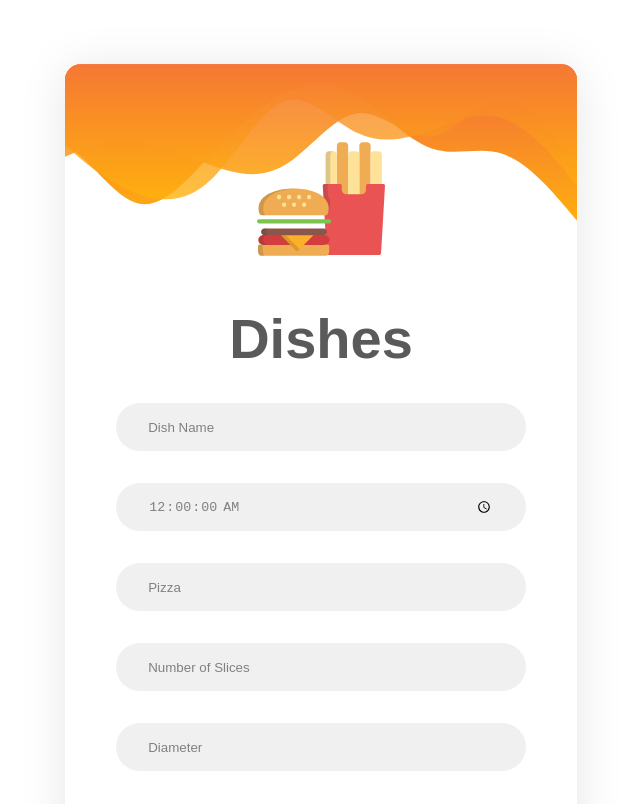
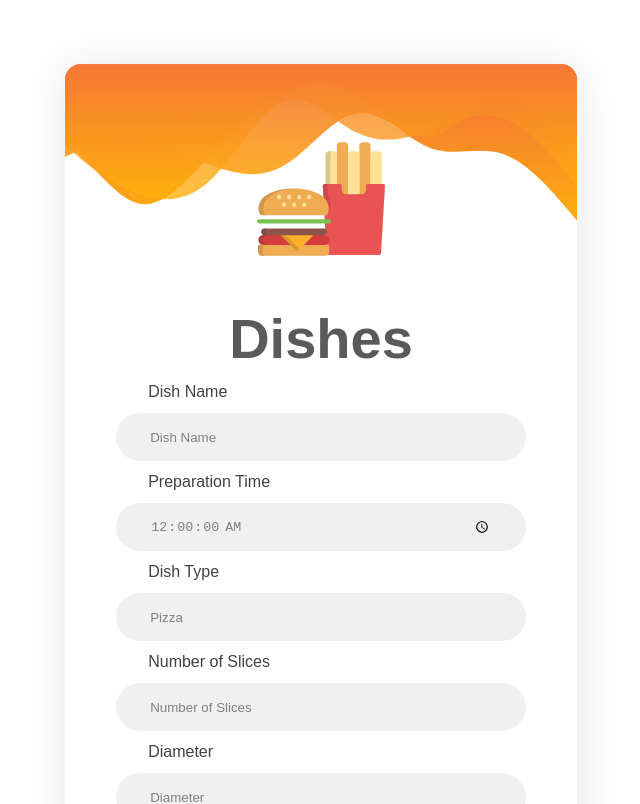
Before and after one commit to baqardo/dishes-form, a React (Create React App) app: page / in a window 1280 px wide. Shown: the top 804 px of the page, without its empty margins (319-959 px from the left). Built offline with nearby package versions, Linux system fonts and the light colour scheme.

Commit message:
Fields validation indicators

```diff
--- a/src/components/Button/Button.js
+++ b/src/components/Button/Button.js
@@ -2,6 +2,10 @@ import React from "react";
 
 import "./Button.scss";
 
-const Button = props => <button className="button">{props.children}</button>;
+const Button = props => (
+  <button className="button" disabled={props.disabled}>
+    {props.children}
+  </button>
+);
 
 export default Button;
--- a/src/components/Button/Button.scss
+++ b/src/components/Button/Button.scss
@@ -17,4 +17,15 @@
   @media screen and (max-width: 640px) {
     font-size: 1rem;
   }
+
+  &:hover,
+  &:focus {
+    outline: none;
+    cursor: pointer;
+    background-color: #f36a3e;
+  }
+
+  &[disabled] {
+    background-color: rgb(189, 189, 189);
+  }
 }
--- a/src/components/Field/Field.js
+++ b/src/components/Field/Field.js
@@ -3,12 +3,23 @@ import React from "react";
 import "./Field.scss";
 
 const Field = props => {
+  let classes = "field__input";
+
+  if (props.invalid) classes += " field__input--invalid";
+
   const fieldTemplates = {
     input: () => (
-      <input className="field__input" {...props.elementConfig} value={props.value} onChange={props.changed} required />
+      <input
+        className={classes}
+        id={props.id}
+        {...props.elementConfig}
+        value={props.value}
+        onChange={props.changed}
+        required
+      />
     ),
     select: () => (
-      <select className="field__input field__input--select" value={props.value} onChange={props.changed}>
+      <select className="field__input field__input--select" id={props.id} value={props.value} onChange={props.changed}>
         {props.elementConfig.options.map(option => (
           <option className="field__option" key={option.value} value={option.value}>
             {option.displayValue}
@@ -18,7 +29,16 @@ const Field = props => {
     ),
   };
 
-  let fieldElement = fieldTemplates[props.elementType]();
+  console.log(props);
+
+  let fieldElement = (
+    <>
+      <label className="field__label" for={props.id}>
+        {props.elementConfig.placeholder}
+      </label>
+      {fieldTemplates[props.elementType]()}
+    </>
+  );
 
   return fieldElement;
 };
--- a/src/components/Field/Field.scss
+++ b/src/components/Field/Field.scss
@@ -8,7 +8,8 @@
     width: 80%;
 
     border-radius: 1.5rem;
-    border: none;
+    border: 2px solid transparent;
+
     background-color: rgb(240, 240, 240);
     color: rgb(128, 128, 128);
 
@@ -25,19 +26,47 @@
       -webkit-appearance: none;
       appearance: none;
 
-      margin-bottom: 2rem;
-
       cursor: pointer;
     }
 
-    &:not(&:last-of-type) {
-      margin-bottom: 2rem;
+    &--invalid {
+      background-color: rgb(252, 169, 169);
+
+      &:hover,
+      &:focus {
+        border: 2px solid rgb(252, 169, 169);
+      }
+
+      &::placeholder {
+        color: rgb(87, 87, 87);
+        opacity: 1;
+      }
+
+      &::-ms-input-placeholder {
+        color: rgb(87, 87, 87);
+      }
+    }
+
+    &[type="time"] {
+      cursor: pointer;
     }
   }
 
   &__option {
     background-color: rgb(240, 240, 240);
     color: rgb(128, 128, 128);
+  }
+
+  &__label {
+    margin: 0.75rem 10%;
+    padding-left: 2rem;
+
+    font-family: Arial, Helvetica, sans-serif;
+    color: rgb(65, 65, 65);
+
+    &:hover {
+      cursor: pointer;
+    }
   }
 }
 
--- a/src/containers/Form/Form.js
+++ b/src/containers/Form/Form.js
@@ -17,6 +17,7 @@ class Form extends Component {
         elementConfig: {
           type: "text",
           placeholder: "Dish Name",
+          minlength: "2",
         },
         value: "",
         validation: {
@@ -31,7 +32,7 @@ class Form extends Component {
         elementType: "input",
         elementConfig: {
           type: "time",
-          placeholder: "Dish Name",
+          placeholder: "Preparation Time",
           step: "1",
         },
         value: "00:00:00",
@@ -50,6 +51,7 @@ class Form extends Component {
             { value: "soup", displayValue: "Soup" },
             { value: "sandwich", displayValue: "Sandwich" },
           ],
+          placeholder: "Dish Type",
         },
         value: "pizza",
         validation: {
@@ -87,7 +89,7 @@ class Form extends Component {
         value: "",
         validation: {
           isRequired: true,
-          isNumeric: true,
+          isFloat: true,
           min: 0.01,
         },
         isValid: false,
@@ -145,6 +147,9 @@ class Form extends Component {
       updatedFormElement.value = event.target.value;
     }
 
+    if (updatedFormElement.elementConfig.type === "time")
+      updatedFormElement.value = this.formatTimeInput(updatedFormElement.value);
+
     updatedFormElement.isTouched = true;
     updatedDishForm[editedFieldID] = updatedFormElement;
 
@@ -163,6 +168,7 @@ class Form extends Component {
 
   submitHandler = event => {
     event.preventDefault();
+    if (!this.state.isValid) return;
 
     const dataToSend = {};
 
@@ -175,6 +181,8 @@ class Form extends Component {
       dataToSend[fieldID] = field.value;
     }
 
+    console.log(dataToSend);
+
     fetch("https://frosty-wood-6558.getsandbox.com:443/dishes", {
       body: JSON.stringify(dataToSend),
       headers: {
@@ -184,7 +192,7 @@ class Form extends Component {
     })
       .then(answer => answer.json())
       .then(data => console.log(data))
-      .catch(error => console.log(error));
+      .catch(() => console.log("error"));
   };
 
   checkValidity(value, rules) {
@@ -215,6 +223,11 @@ class Form extends Component {
       isValid = pattern.test(value) && isValid;
     }
 
+    if (rules.isFloat) {
+      const testedValue = parseFloat(value);
+      isValid = !isNaN(testedValue) && isValid;
+    }
+
     return isValid;
   }
 
@@ -222,6 +235,11 @@ class Form extends Component {
     if (category === "default" || category === globalCategory) return true;
 
     return false;
+  }
+
+  formatTimeInput(time) {
+    if (time.length < 8) return time + ":00";
+    else return time;
   }
 
   render() {
@@ -244,10 +262,12 @@ class Form extends Component {
       return (
         <Field
           key={formElement.id}
+          id={formElement.id}
           elementType={elementType}
           elementConfig={elementConfig}
           value={value}
           changed={event => this.fieldChangeHandler(event, formElement.id)}
+          invalid={!formElement.config.isValid && formElement.config.isTouched}
         />
       );
     });
@@ -261,7 +281,7 @@ class Form extends Component {
           </div>
           <h1 className="form__title">Dishes</h1>
           {elementsToRender}
-          <Button>Submit</Button>
+          <Button disabled={!this.state.isValid}>Submit</Button>
         </form>
       </div>
     );
--- a/src/containers/Form/Form.scss
+++ b/src/containers/Form/Form.scss
@@ -3,7 +3,7 @@
   flex-direction: column;
 
   width: 40%;
-  min-height: 850px;
+  min-height: 875px;
 
   margin: 4rem auto;
 
@@ -11,7 +11,7 @@
   box-shadow: 0 4px 48px rgba(0, 0, 0, 0.1);
 
   @media screen and (min-width: 1280px) {
-    height: 900px;
+    height: 925px;
   }
   @media screen and (max-width: 960px) {
     width: 60%;
@@ -43,7 +43,6 @@
 
   &__title {
     margin-top: 4rem;
-    margin-bottom: 2rem;
 
     font-family: Arial, Helvetica, sans-serif;
     font-size: 3.5rem;
```
